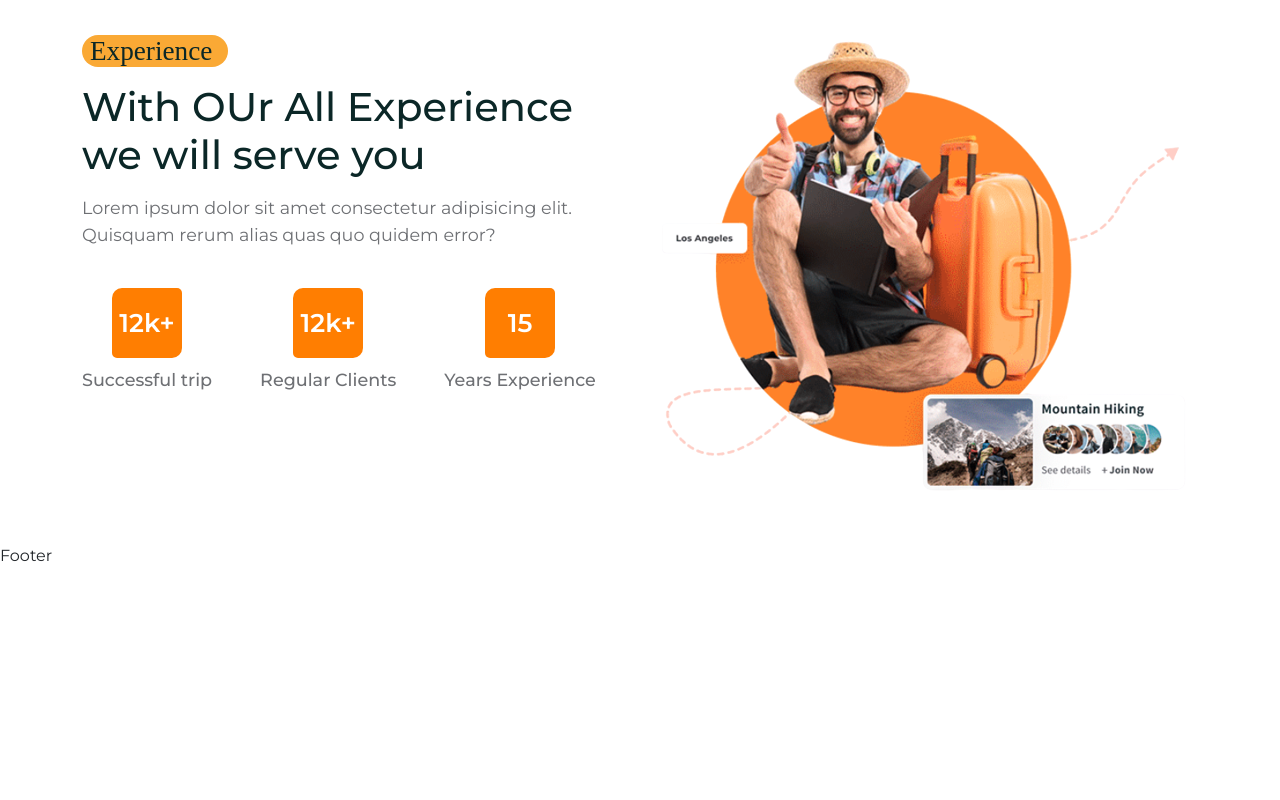
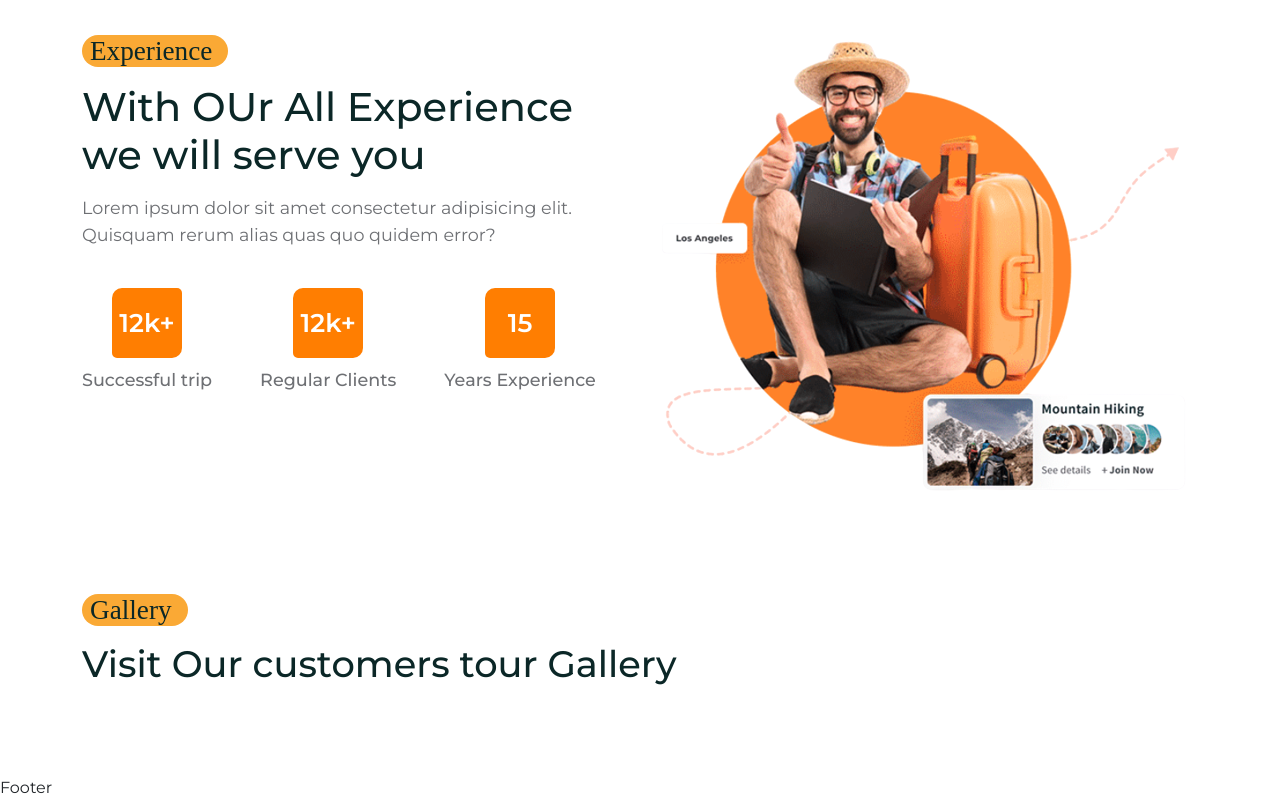
Before and after one commit to kibria-khandaker/tourbooking-frontend, a React (Create React App) app: page /home in a window 1280 px wide. Shown: the part 2012-2812 px from the top of the page. Before the commit the page ends 2580 px from the top, so only its background shows below. Built offline with nearby package versions, Linux system fonts and the light colour scheme; a web font is replaced by a local one.

Commit message:
Home page gallery item add for front-end

```diff
--- a/src/pages/Home.jsx
+++ b/src/pages/Home.jsx
@@ -12,7 +12,6 @@ import Subtitle from "../shared/Subtitle";
 import SearchBar from "./../shared/SearchBar";
 import ServiceList from "./../services/ServiceList";
 import FeaturedTourList from "../components/Featured-tours/FeaturedTourList";
-
 
 const Home = () => {
   return (
@@ -126,6 +125,21 @@ const Home = () => {
         </Container>
       </section>
       {/* --------------- Experience section end  --------------- */}
+
+      {/* --------------- Gallery section Start  --------------- */}
+      <section>
+        <Container>
+          <Row>
+            <Col lg="12">
+              <Subtitle subtitle={"Gallery"} />
+              <h2 className="gallery_title"> Visit Our customers tour Gallery  </h2>
+            </Col>
+            <Col lg="12">
+            </Col>
+          </Row>
+        </Container>
+      </section>
+      {/* --------------- Gallery section End  --------------- */}
     </>
   );
 };
--- a/src/styles/home.css
+++ b/src/styles/home.css
@@ -87,3 +87,9 @@
 .experience__img{
 width: 90%;
 }
+
+.gallery_title{
+  font-size: 2.3rem;
+  margin-bottom: 2.5rem;
+  margin-top: 1rem;
+}
```
